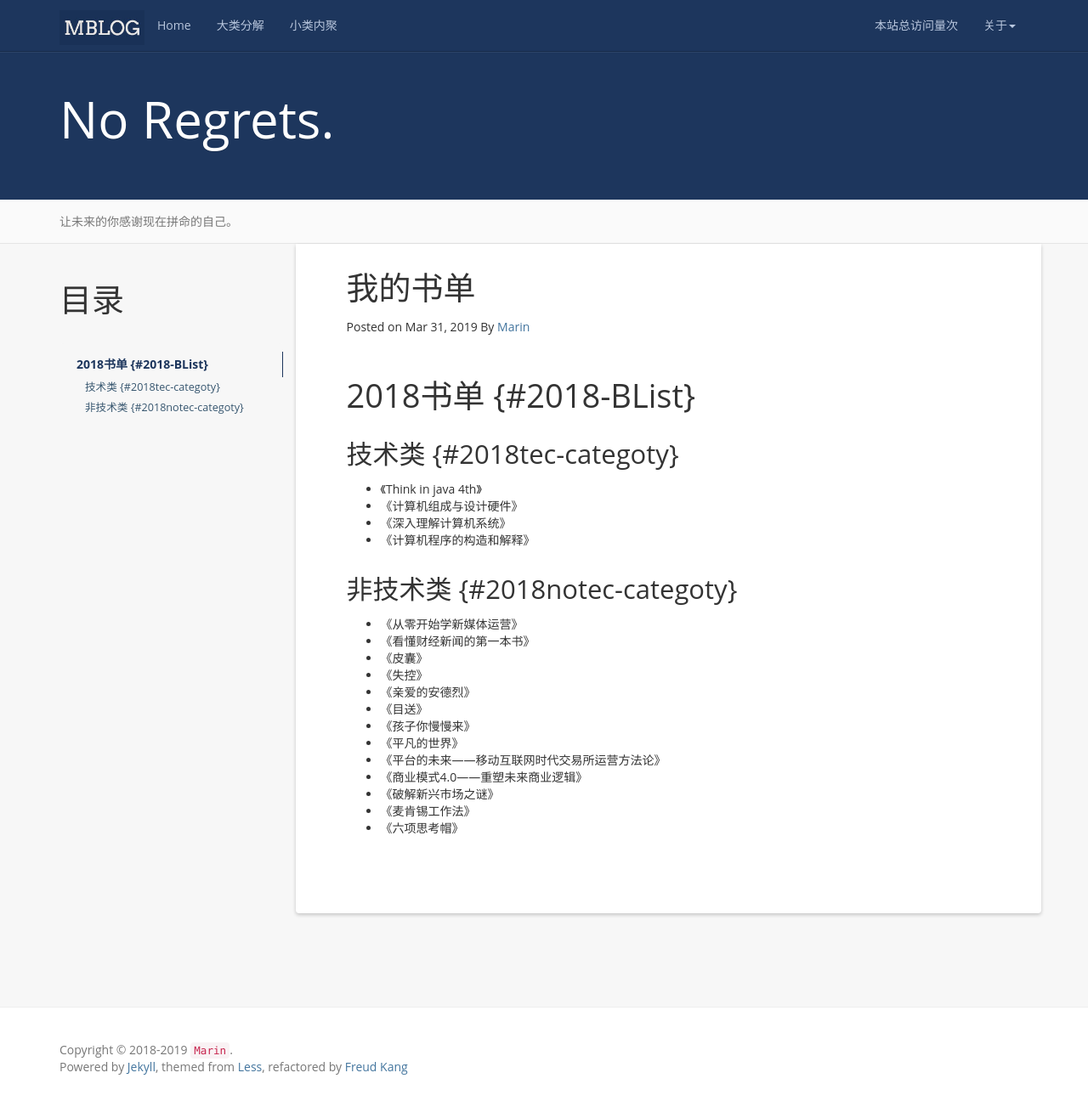
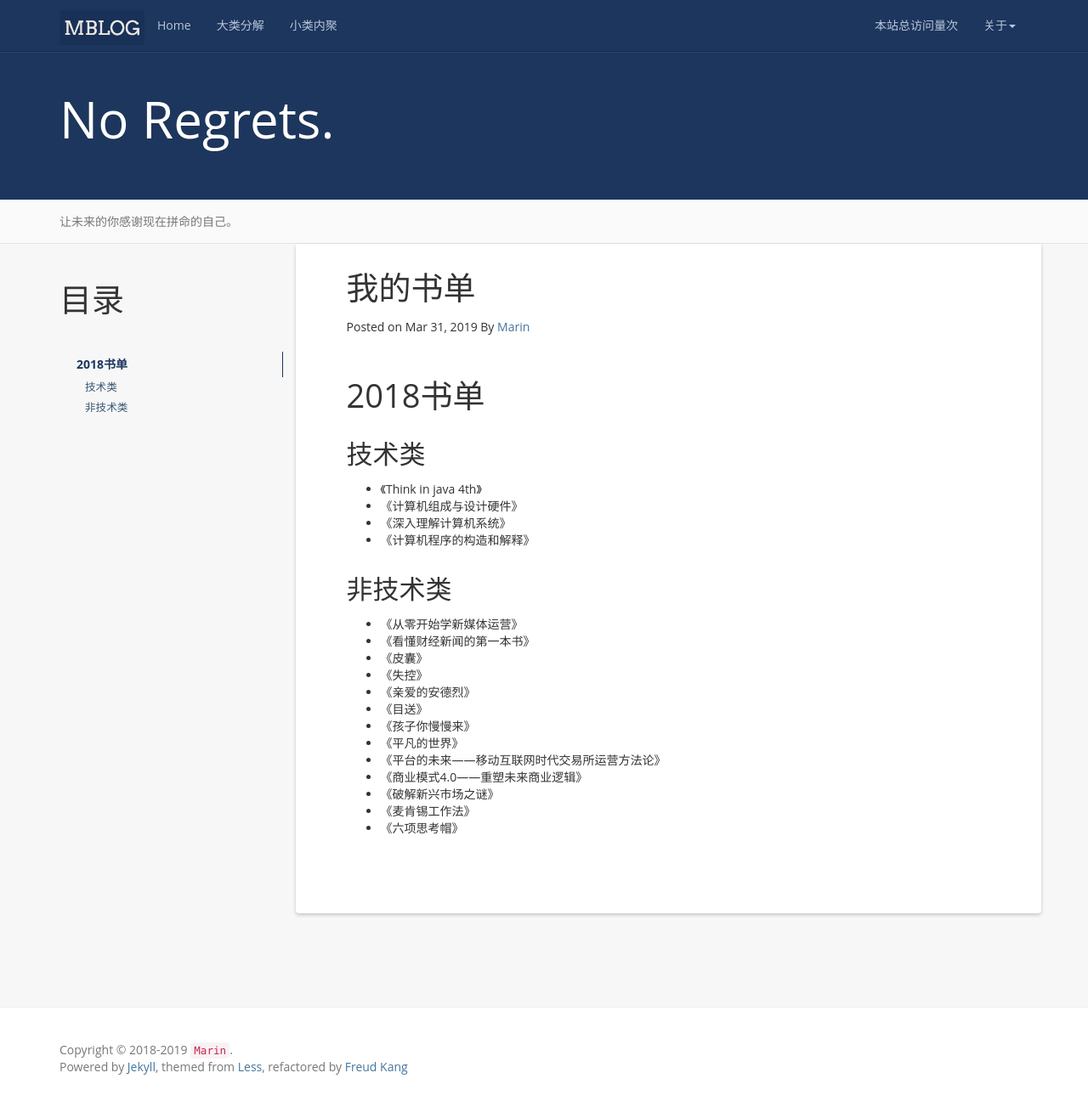
Before and after one commit to itmanmzt/itmanmzt.github.io, a Jekyll site: the page built from books.md, in a window 1280 px wide and 1296 px high. Shown: the whole window at 85% size. Built offline with Jekyll 4.4.1, drawn with Linux system fonts in a browser that asks for light colours; nearby versions of some CDN libraries; a script that is not in the unit is left out; comment, search, counter and statistics services are not loaded.

Commit message:
modify html6

```diff
--- a/books.md
+++ b/books.md
@@ -9,10 +9,10 @@ permalink: /books/
 {:toc}
 
 
-2018书单							{#2018-BList}
+2018书单
 ====================================
 
-技术类							{#2018tec-categoty}
+技术类
 ------------------------------------
 
 + 《Think in java 4th》
@@ -21,7 +21,7 @@ permalink: /books/
 + 《计算机程序的构造和解释》
 
 
-非技术类							{#2018notec-categoty}
+非技术类
 ------------------------------------
 + 《从零开始学新媒体运营》
 + 《看懂财经新闻的第一本书》
```
